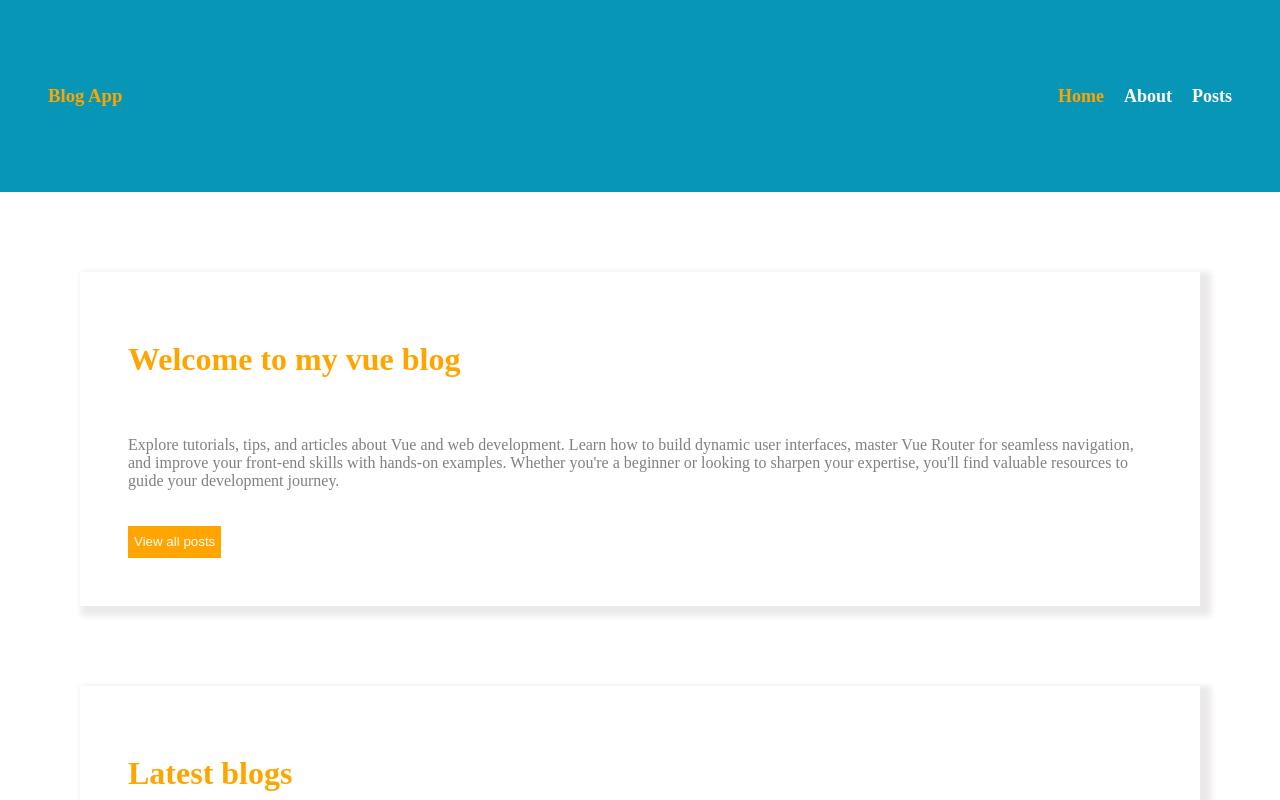
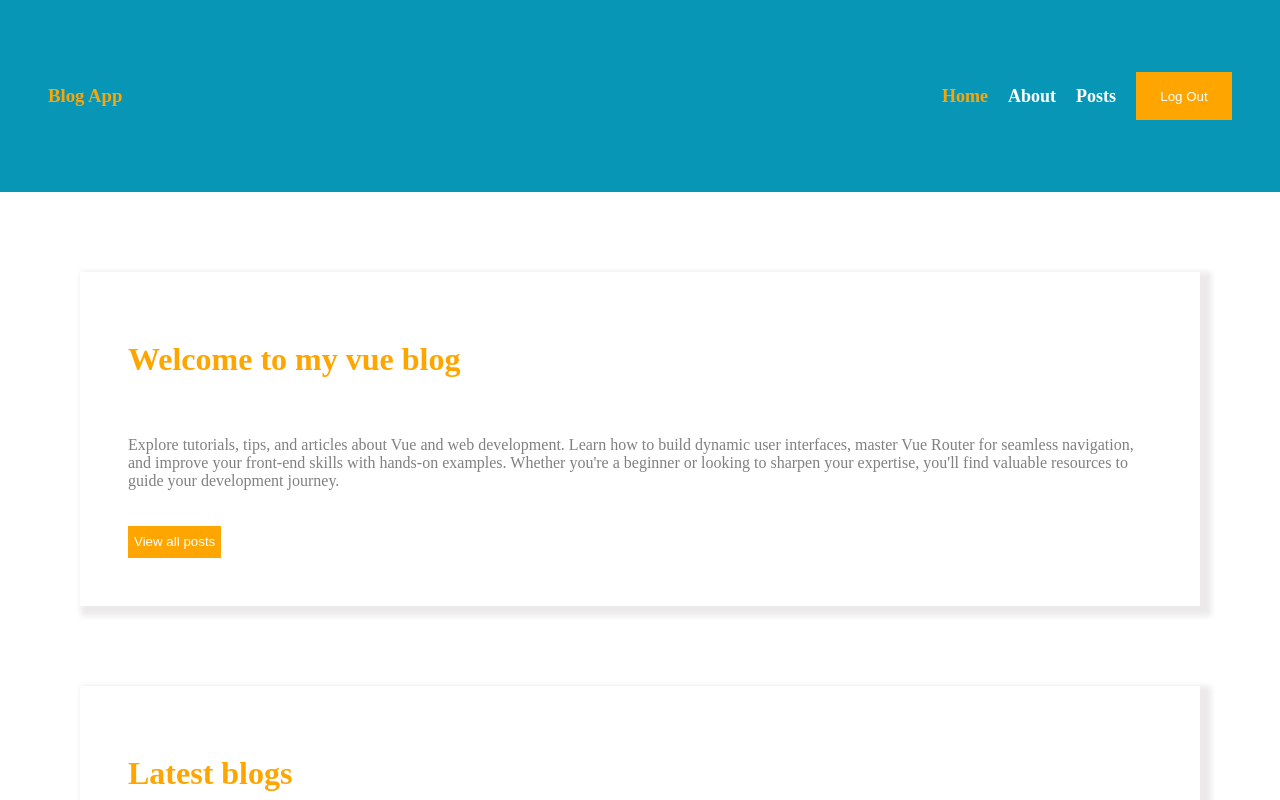
Before and after one commit to rovenelabanga001/blog-app, a Vue app: page / in a window 1280 px wide. Shown: the top 800 px of the page. Built offline with nearby package versions, Linux system fonts and the light colour scheme; data requests are answered from the project's data file; sample sign-in values are in the browser's storage.

Commit message:
adds authentication

```diff
--- a/package.json
+++ b/package.json
@@ -15,7 +15,8 @@
     "json-server": "^1.0.0-beta.3",
     "pinia": "^3.0.3",
     "vue": "^3.5.17",
-    "vue-router": "^4.5.1"
+    "vue-router": "^4.5.1",
+    "vue-toastification": "^2.0.0-rc.5"
   },
   "devDependencies": {
     "@eslint/js": "^9.29.0",
--- a/src/components/NavBar.vue
+++ b/src/components/NavBar.vue
@@ -1,3 +1,9 @@
+<script setup>
+import { useAuthStore } from '@/stores/auth'
+
+const auth = useAuthStore()
+const { logout } = auth
+</script>
 <template>
   <nav>
     <h3>
@@ -18,6 +24,8 @@
             >Posts</router-link
           >
         </li>
+
+        <button @click="logout">Log Out</button>
       </ul>
     </div>
   </nav>
@@ -41,6 +49,7 @@ nav div.link-container ul {
   display: flex;
   flex-direction: row;
   justify-content: space-around;
+  align-items: center;
   gap: 20px;
   padding: 3rem;
 }
@@ -50,6 +59,20 @@ nav div.link-container ul li {
   font-weight: 800;
   cursor: pointer;
 }
+nav div.link-container ul button {
+  background: orange;
+  border: none;
+  outline: none;
+  color: white;
+  width: 6rem;
+  height: 3rem;
+  text-align: center;
+  cursor: pointer;
+  transition: 0.3s all;
+}
+nav div.link-container ul button:hover {
+  background-color: rgb(239, 174, 54);
+}
 .nav-link {
   text-decoration: none;
   color: white;
--- a/src/main.js
+++ b/src/main.js
@@ -1,4 +1,4 @@
-import { createApp, provide, ref} from 'vue'
+import { createApp, provide, ref } from 'vue'
 import App from './App.vue'
 import './assets/style.css'
 import router from './router'
--- a/src/pages/Home.vue
+++ b/src/pages/Home.vue
@@ -1,5 +1,6 @@
 <script setup>
 import Loading from '@/components/Loading.vue'
+import { useAuthStore } from '@/stores/auth'
 import { inject, computed } from 'vue'
 import { useRouter } from 'vue-router'
 
--- a/src/pages/Signin.vue
+++ b/src/pages/Signin.vue
@@ -1,12 +1,27 @@
-<script setup lang="ts">
+<script setup>
 import IntroComponent from '@/components/IntroComponent.vue'
 import SwitchPage from '@/components/SwitchPage.vue'
-import { reactive } from 'vue'
+import { useAuthStore } from '@/stores/auth'
+import { reactive, ref } from 'vue'
+
+const auth = useAuthStore()
 
 const userData = reactive({
   email: '',
   password: '',
 })
+
+const error = ref(null)
+
+const handleLogin = async () => {
+  error.value = null
+  try {
+    await auth.login({ email: userData.email, password: userData.password })
+  } catch (err) {
+    console.error(err)
+    error.value = err.message
+  }
+}
 </script>
 
 <template>
@@ -14,10 +29,11 @@ const userData = reactive({
     <IntroComponent />
     <div class="form-container">
       <h3>Sign In</h3>
-      <form>
-        <input type="email" placeholder="Enter your email" />
-        <input type="password" placeholder="Enter your password" />
+      <form @submit.prevent="handleLogin">
+        <input type="email" v-model="userData.email" placeholder="Enter your email" />
+        <input type="password" v-model="userData.password" placeholder="Enter your password" />
         <button type="submit">Sign in</button>
+        <p v-if="error">{{ error }}</p>
       </form>
     </div>
     <SwitchPage />
--- a/src/router/index.js
+++ b/src/router/index.js
@@ -7,6 +7,7 @@ import Posts from '@/pages/Posts.vue'
 import Signin from '@/pages/Signin.vue'
 import Signup from '@/pages/Signup.vue'
 import SinglePost from '@/pages/SinglePost.vue'
+import { useAuthStore } from '@/stores/auth'
 import { createRouter, createWebHashHistory } from 'vue-router'
 
 const routes = [
@@ -16,6 +17,15 @@ const routes = [
       default: Home,
       navbar: NavBar,
     },
+    meta: { requiresAuth: true },
+    // beforeEnter: (to, from, next) => {
+    //   const auth = useAuthStore()
+    //   if (!auth.isAuthenticated) {
+    //     next('/signin')
+    //   } else {
+    //     next()
+    //   }
+    // },
   },
   {
     path: '/home',
@@ -28,11 +38,13 @@ const routes = [
       default: Posts,
       navbar: NavBar,
     },
+    meta: { requiresAuth: true },
   },
   {
     path: '/posts/:id(\\d+)',
     name: 'SinglePost',
     component: SinglePost,
+    meta: { requiresAuth: true },
     children: [{ path: 'comments', name: 'PostComments', component: Commments }],
   },
   {
@@ -41,14 +53,15 @@ const routes = [
       default: About,
       navbar: NavBar,
     },
+    meta: { requiresAuth: true },
   },
   {
     path: '/signin',
-    component: Signin
+    component: Signin,
   },
   {
     path: '/signup',
-    component: Signup
+    component: Signup,
   },
   {
     path: '/:pathMatch(.*)*',
@@ -65,4 +78,13 @@ const router = createRouter({
   strict: true,
 })
 
+router.beforeEach((to, from, next) => {
+  const auth = useAuthStore()
+  if (to.meta.requiresAuth && !auth.isAuthenticated) {
+    next('/signin')
+  } else {
+    next()
+  }
+})
+
 export default router
--- a/src/stores/auth.js
+++ b/src/stores/auth.js
@@ -8,7 +8,7 @@ export const useAuthStore = defineStore('auth', () => {
 
   const user = ref(null)
 
-  const isAuthenticated = computed(() => !!user.value)
+  const isAuthenticated = computed(() => !!user.value) //use double negation to turn object to boolean
 
   const login = async (credentials) => {
     try {
@@ -23,6 +23,7 @@ export const useAuthStore = defineStore('auth', () => {
       localStorage.setItem('user', JSON.stringify(user.value))
 
       router.push('/home')
+      console.log('Logged in')
     } catch (err) {
       console.error(err)
     }
@@ -32,6 +33,7 @@ export const useAuthStore = defineStore('auth', () => {
     user.value = null
     localStorage.removeItem('user')
     router.push('/signin')
+    console.log('logged out')
   }
 
   const init = () => {
```
Also changed, not shown: 1 other file (tests, documents, lock files or other folders).
